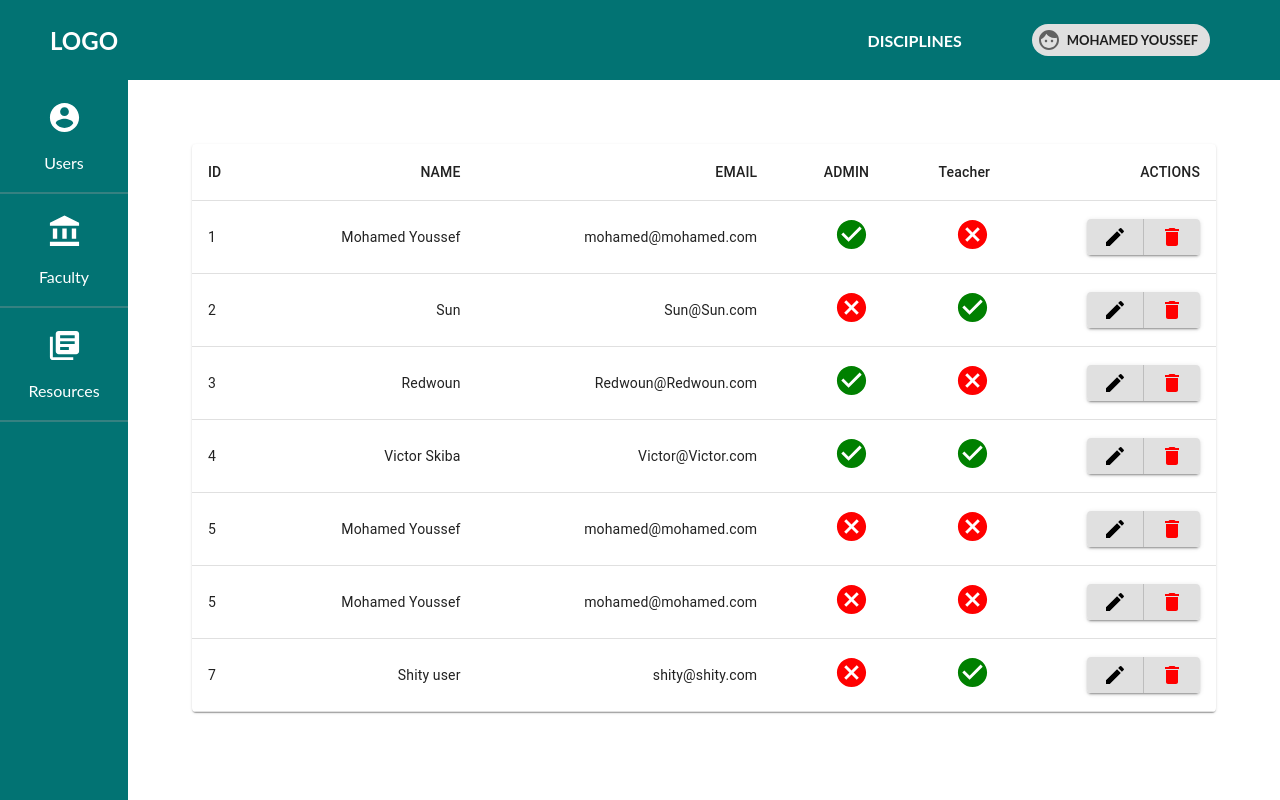
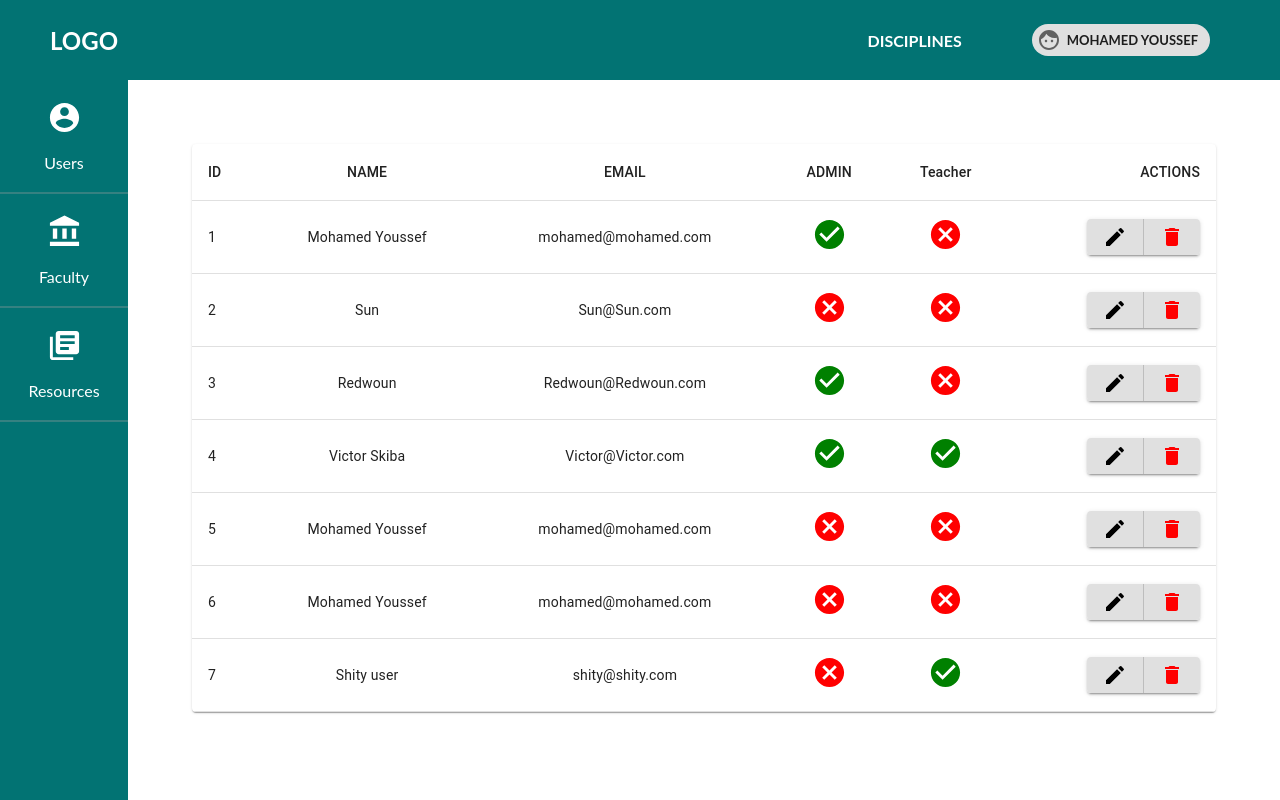
Before and after one commit to MohamedAhmed122/Eduction-Programs, a Next.js app: page /adminManageUser in a window 1280 px wide. Built offline with nearby package versions, Linux system fonts and the light colour scheme.

Commit message:
Modify The Admin Page

```diff
--- a/data/data.js
+++ b/data/data.js
@@ -39,10 +39,10 @@ export const facultyData =[
 
 export const users =[
   { id: '1', name:"Mohamed Youssef", email: "mohamed@mohamed.com", isTeacher: false, isAdmin: true  },
-  { id: '2', name:"Sun", email: "Sun@Sun.com", isTeacher: true, isAdmin: false  },
+  { id: '2', name:"Sun", email: "Sun@Sun.com", isTeacher: false, isAdmin: false  },
   { id: '3', name:"Redwoun", email: "Redwoun@Redwoun.com", isTeacher: false, isAdmin: true  },
   { id: '4', name:"Victor Skiba", email: "Victor@Victor.com", isTeacher: true, isAdmin: true  },
   { id: '5', name:"Mohamed Youssef", email: "mohamed@mohamed.com", isTeacher: false, isAdmin: false  },
-  { id: '5', name:"Mohamed Youssef", email: "mohamed@mohamed.com", isTeacher: false, isAdmin: false  },
+  { id: '6', name:"Mohamed Youssef", email: "mohamed@mohamed.com", isTeacher: false, isAdmin: false  },
    { id: '7', name:"Shity user", email: "shity@shity.com", isTeacher: true, isAdmin: false  },
 ]
--- a/pages/adminManageUser.js
+++ b/pages/adminManageUser.js
@@ -37,10 +37,10 @@ export default function AdminManageUser() {
                     <TableHead>
                         <TableRow>
                             <TableCell>ID</TableCell>
-                            <TableCell align="right">NAME</TableCell>
-                            <TableCell align="right">EMAIL</TableCell>
-                            <TableCell align="right">ADMIN</TableCell>
-                            <TableCell align="right">Teacher</TableCell>
+                            <TableCell align="center">NAME</TableCell>
+                            <TableCell align="center">EMAIL</TableCell>
+                            <TableCell align="center">ADMIN</TableCell>
+                            <TableCell align="center">Teacher</TableCell>
                             <TableCell align="right">ACTIONS</TableCell>
                         </TableRow>
                     </TableHead>
@@ -50,16 +50,16 @@ export default function AdminManageUser() {
                                 <TableCell component="th" scope="row">
                                     {users.id}
                                 </TableCell>
-                                <TableCell align="right">{users.name}</TableCell>
-                                <TableCell align="right">{users.email}</TableCell>
-                                <TableCell align="right">
+                                <TableCell align="center">{users.name}</TableCell>
+                                <TableCell align="center">{users.email}</TableCell>
+                                <TableCell align="center">
                                     {users.isAdmin ?
                                     <CheckCircleIcon fontSize='large' style={{color: 'green'}} />
                                     :
                                     <CancelIcon fontSize='large' style={{color:'red'}} />
                                     }
                                 </TableCell>
-                                <TableCell align="right">
+                                <TableCell align="center">
                                     {users.isTeacher?
                                     <CheckCircleIcon fontSize='large' style={{color: 'green'}} />
                                     :
```
Also changed, not shown: Components/Card/Card.js (+4 -4 lines), pages/adminManageFaculty.js (+6 -8 lines).
